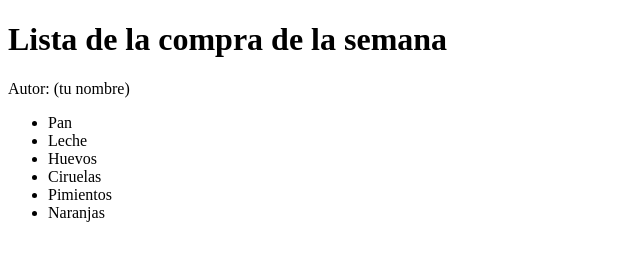
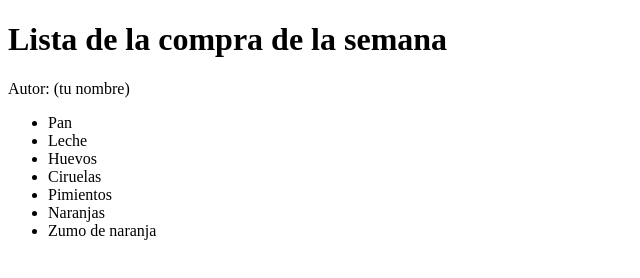
Before and after one commit to victorrpf/practica_remotos_base, a plain HTML site: page index.html in a window 1280 px wide. Shown: the whole page, without its empty margins (0-640 px from the left). Drawn offline with Linux system fonts and the light colour scheme.

Commit message:
Añade zumo

```diff
--- a/index.html
+++ b/index.html
@@ -14,6 +14,7 @@
     <li>Ciruelas</li>
     <li>Pimientos</li>
     <li>Naranjas</li>
+    <li>Zumo de naranja</li>
   </ul>
 </body>
 </html>
```
